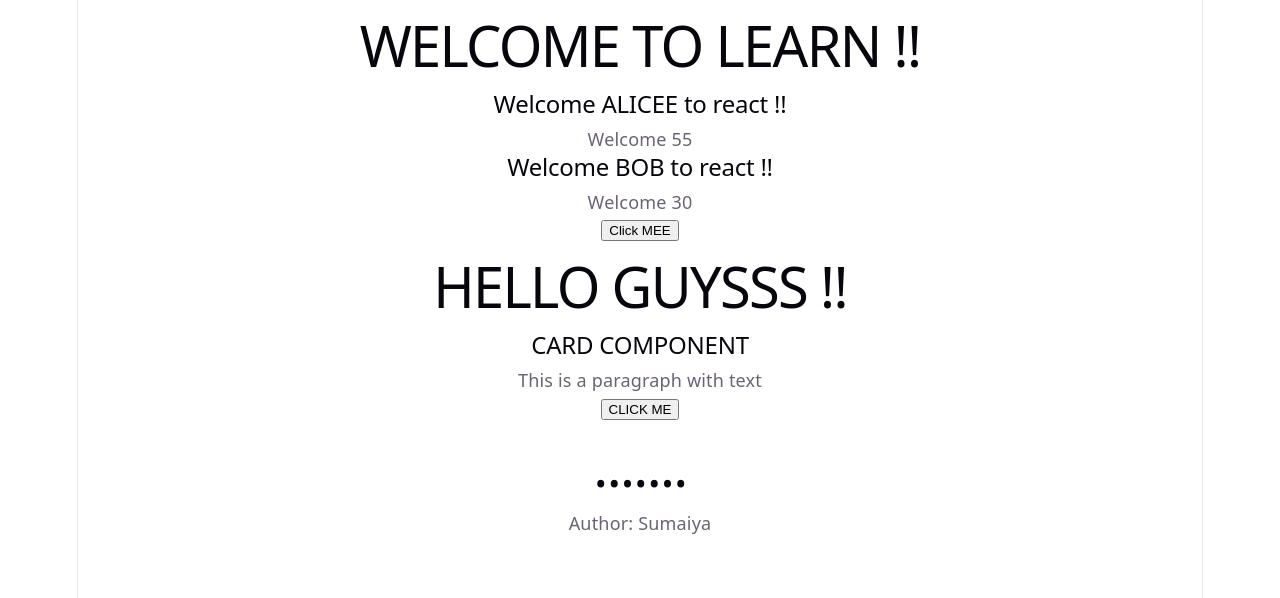
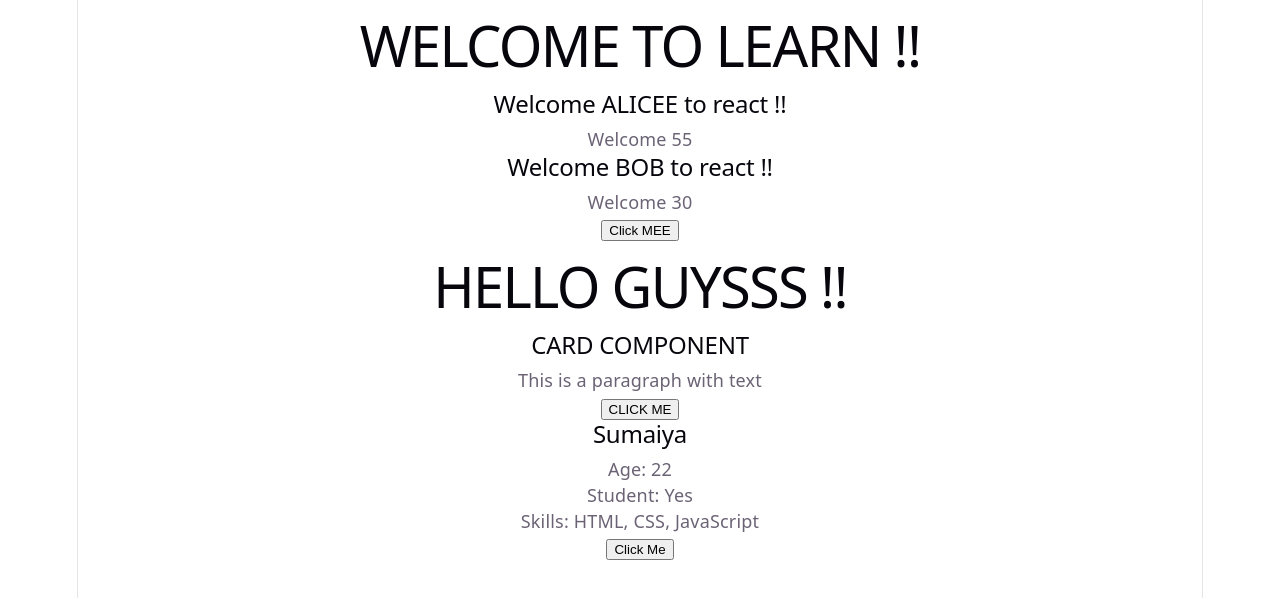
Before and after one commit to Sumaiya707/React-Learning, a React (Vite) app in the folder React-Learn/: page / in a window 1280 px wide. Shown: the top 598 px of the page. Built offline with nearby package versions, Linux system fonts and the light colour scheme.

Commit message:
multiple props of data-types passed

```diff
--- a/React-Learn/src/App.jsx
+++ b/React-Learn/src/App.jsx
@@ -17,7 +17,12 @@ function App() {
       <Button />
       <Hello />
       <Card />
-      <UserProfile />
+      <UserProfile
+        name="Sumaiya"
+        age={22}
+        isStudent={true}
+        skills={["HTML", "CSS", "JavaScript"]}
+      />
     </div>
   );
 }
--- a/React-Learn/src/UserProfile.jsx
+++ b/React-Learn/src/UserProfile.jsx
@@ -1,8 +1,15 @@
-export const UserProfile = () => {
+export function UserProfile(props) {
   return (
-    <>
-      <h1>....... </h1>
-      <p>Author: Sumaiya</p>
-    </>
+    <div>
+      <h2>{props.name}</h2>
+
+      <p>Age: {props.age}</p>
+
+      <p>Student: {props.isStudent ? "Yes" : "No"}</p>
+
+      <p>Skills: {props.skills.join(", ")}</p>
+
+      <button onClick={props.handleClick}>Click Me</button>
+    </div>
   );
-};
+}
```
